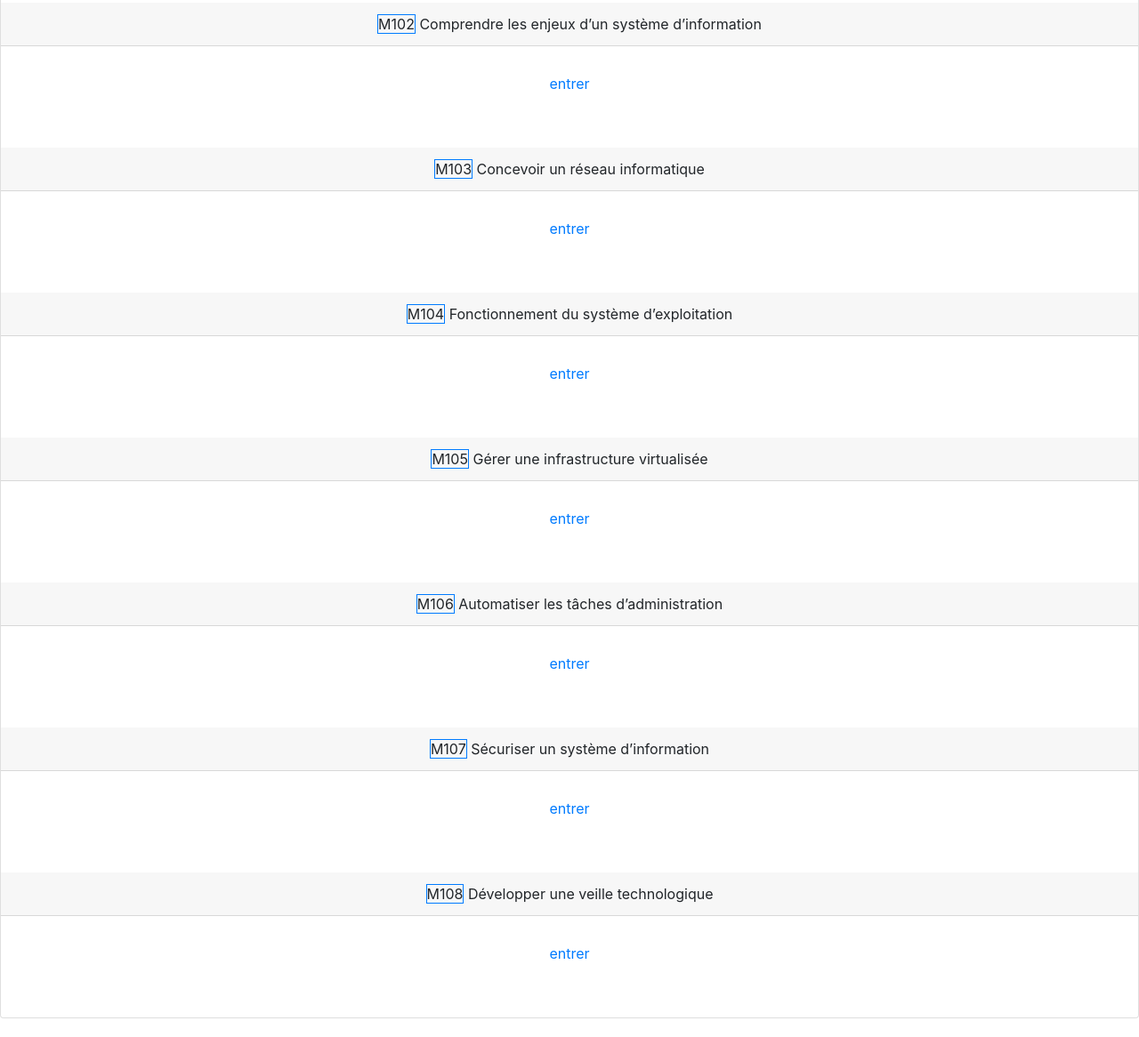
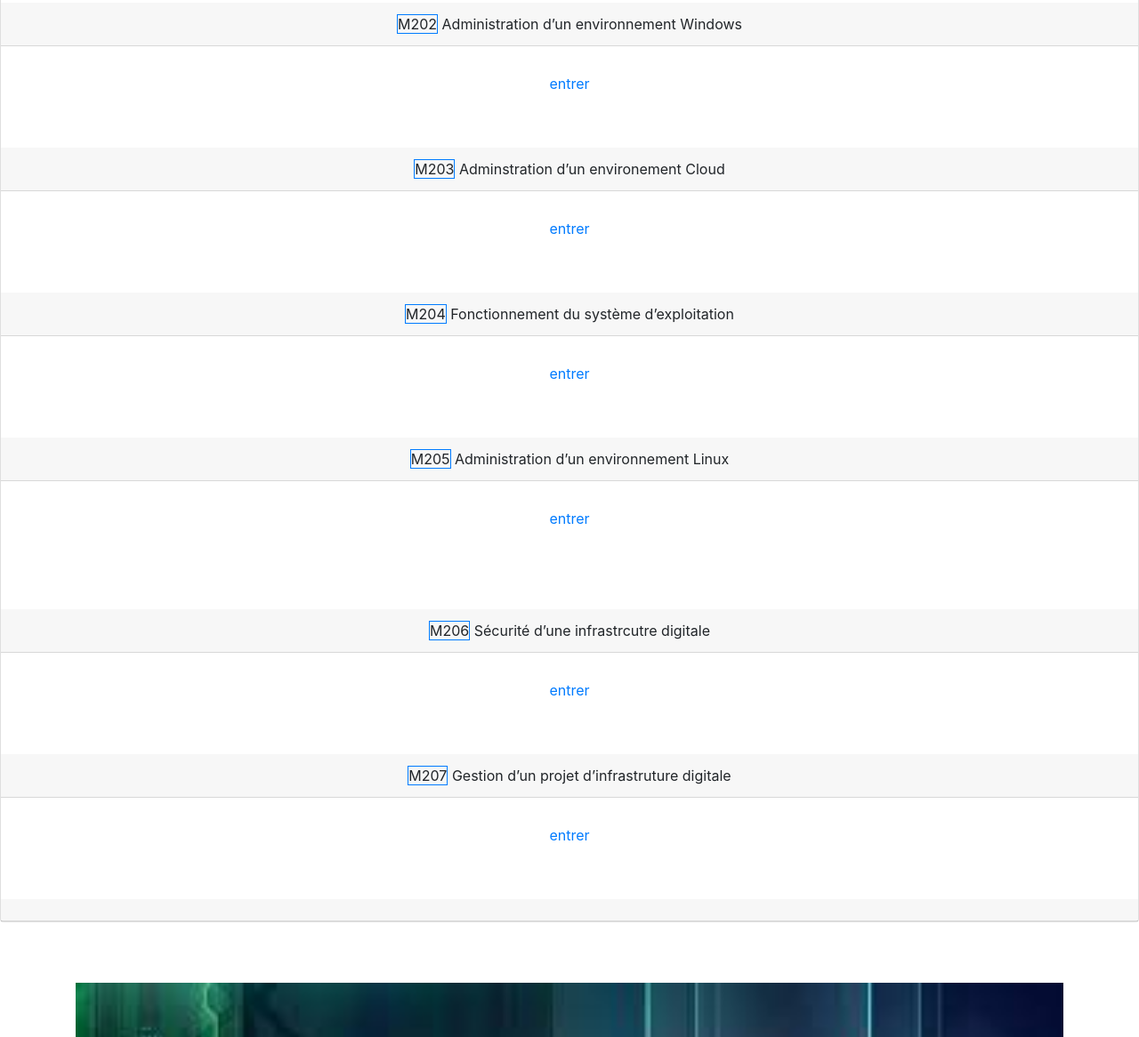
Before and after one commit to ofpptdoc/istadakhla.github.io, a plain HTML site: page ID/idcours2.html in a window 1280 px wide. Shown: the part 266-1432 px from the top of the page at 89% size. Drawn offline with nearby package versions, Linux system fonts and the light colour scheme.

Commit message:
Add files via upload

```diff
--- a/ID/idcours2.html
+++ b/ID/idcours2.html
@@ -52,45 +52,42 @@
     </div>
     <nav style="height: 30px;"></nav>
     <div class="card-header ">
-    <a class="border  border-primary ">M101</a>  Se situer au regard du métier et de la démarche de formation
+    <a class="border  border-primary ">M201</a>  Mise en place d’une infrastructure réseaux
     </div>    <nav style="height: 30px;"></nav>
-    <a href="./idcours1/guide-de-soutien-metier-et-formation-infrastructure-digitale-v21092021-6156fae866d36.pdf" class="text-center">entrer</a>
+    <a href="./idcours2/resume-theorique-m201-v1-0-62f6e7977fea0.pdf" class="text-center">entrer</a>
     <nav style="height: 30px;"></nav>
     <div class="card-header ">
-      <a class="border  border-primary ">M102</a>  	Comprendre les enjeux d’un système d’information
+      <a class="border  border-primary ">M202</a>  	Administration d’un environnement Windows
     </div>    <nav style="height: 30px;"></nav>
-    <a href="./idcours1/m102-resume-theorique-6156faf90a3de-1 (1).pdf" class="text-center">entrer</a>    <nav style="height: 30px;"></nav>
+    <a href="./idcours2/resume-theorique-m202-v1-62f6e826e9f4f-1.pdf" class="text-center">entrer</a>    <nav style="height: 30px;"></nav>
     <nav style="height: 30px;"></nav>
     <div class="card-header ">
-      <a class="border  border-primary ">M103</a>  	Concevoir un réseau informatique
+      <a class="border  border-primary ">M203</a>  	Adminstration d’un environement Cloud
     </div>    <nav style="height: 30px;"></nav>
-    <a href="./idcours1/m103-resume-theorique-6156fb3f1813f-1.pdf" class="text-center">entrer</a>    <nav style="height: 30px;"></nav>
+    <a href="./idcours2/resume-theorique-m205-v1-0-62f6e922ce865.pdf" class="text-center">entrer</a>    <nav style="height: 30px;"></nav>
     <nav style="height: 30px;"></nav>
     <div class="card-header ">
-      <a class="border  border-primary ">M104</a>  	Fonctionnement du système d’exploitation
+      <a class="border  border-primary ">M204</a>  	Fonctionnement du système d’exploitation
     </div>    <nav style="height: 30px;"></nav>
-    <a href="./idcours1/resume-theorique-m104-2412-61d5b537758b7-3.pdf" class="text-center">entrer</a>    <nav style="height: 30px;"></nav>
+    <a href="./idcours2/resume-theorique-m204-v1-0-62f6e87c9c457-1.pdf" class="text-center">entrer</a>    <nav style="height: 30px;"></nav>
     <nav style="height: 30px;"></nav>
     <div class="card-header ">
-      <a class="border  border-primary ">M105</a>  	Gérer une infrastructure virtualisée
+      <a class="border  border-primary ">M205</a>  	Administration d’un environnement Linux
     </div>    <nav style="height: 30px;"></nav>
-    <a href="./idcours1/resume-theorique-m105-provisoire-61af2c86a44d9.pdf "class="text-center">entrer</a>    <nav style="height: 30px;"></nav>
+    <a href="./idcours2/resume-theorique-m204-v1-0-62f6e87c9c457-1.pdf" class="text-center">entrer</a>    <nav style="height: 30px;"></nav>
+        <nav style="height: 30px;"></nav>
     <nav style="height: 30px;"></nav>
     <div class="card-header ">
-      <a class="border  border-primary ">M106</a>  	Automatiser les tâches d’administration
+      <a class="border  border-primary ">M206</a>  	Sécurité d’une infrastrcutre digitale
     </div>    <nav style="height: 30px;"></nav>
-    <a href="./idcours1/resume-theorique-m106-2004-6261bb9556a66.pdf" class="text-center">entrer</a>    <nav style="height: 30px;"></nav>
+    <a href="./idcours2/resume-theorique-m206-v1-0-62f6e972d0748.pdf" class="text-center">entrer</a>    <nav style="height: 30px;"></nav>
     <nav style="height: 30px;"></nav>
     <div class="card-header ">
-      <a class="border  border-primary ">M107</a>  	Sécuriser un système d’information
+      <a class="border  border-primary ">M207</a>  	Gestion d’un projet d’infrastruture digitale
     </div>    <nav style="height: 30px;"></nav>
-    <a href="./idcours1/resume-theorique-m107-3003-version-provisoire-6246c8ad85380-1.pdf" class="text-center">entrer</a>    <nav style="height: 30px;"></nav>
+    <a href="./idcours2/resume-theorique-m207-v1-0-62f6ea3f2d061.pdf" class="text-center">entrer</a>    <nav style="height: 30px;"></nav>
     <nav style="height: 30px;"></nav>
     <div class="card-header ">
-      <a class="border  border-primary ">M108</a>  	Développer une veille technologique
-    </div>    <nav style="height: 30px;"></nav>
-    <a href="./idcours1/resume-theorique-m108-1105-627e24414a77f.pdf" class="text-center">entrer</a>    <nav style="height: 30px;"></nav>
-    <nav style="height: 30px;"></nav>
   </div>
   </div>
   </div>
```
Also changed, not shown: 7 other files.
